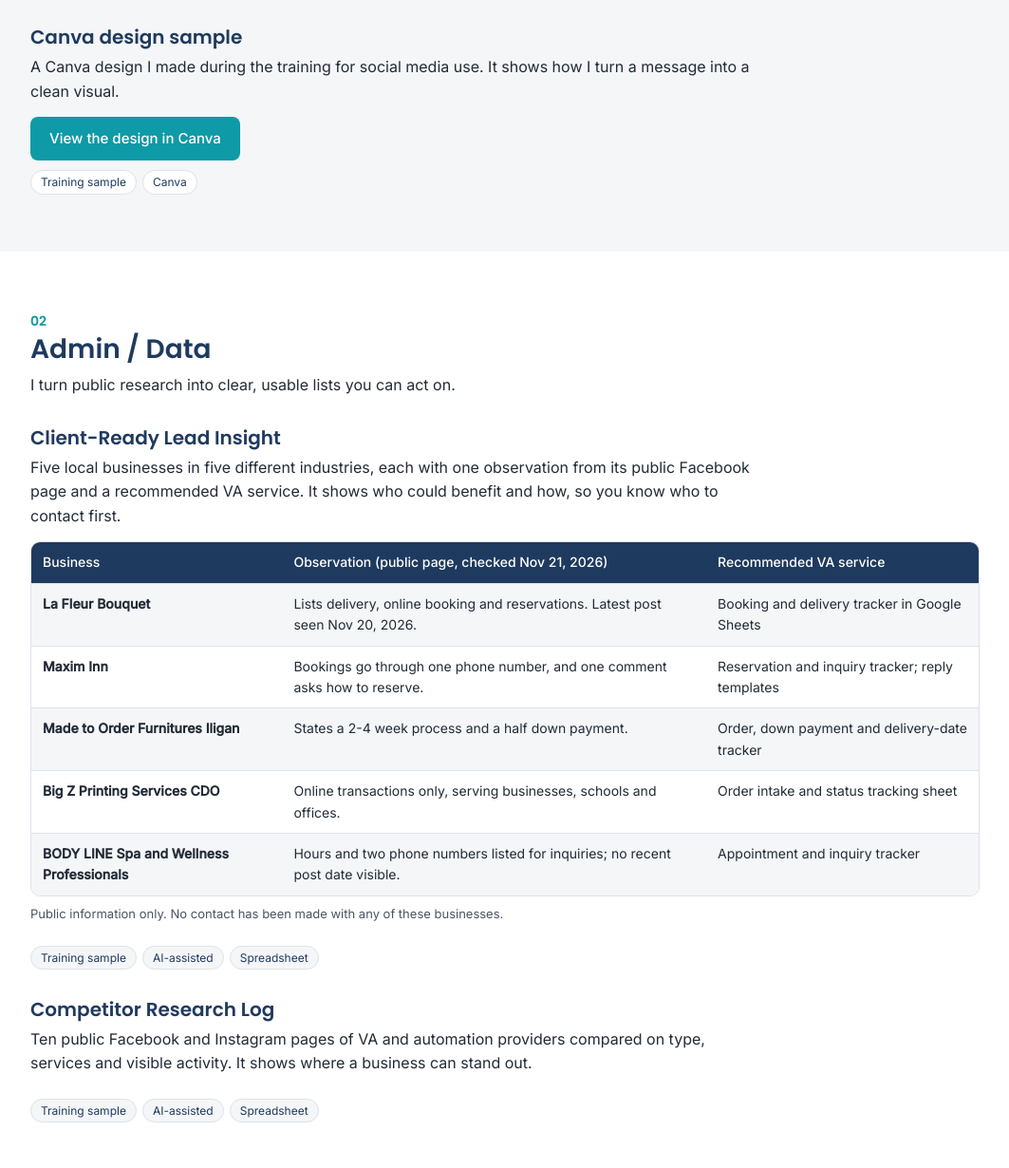
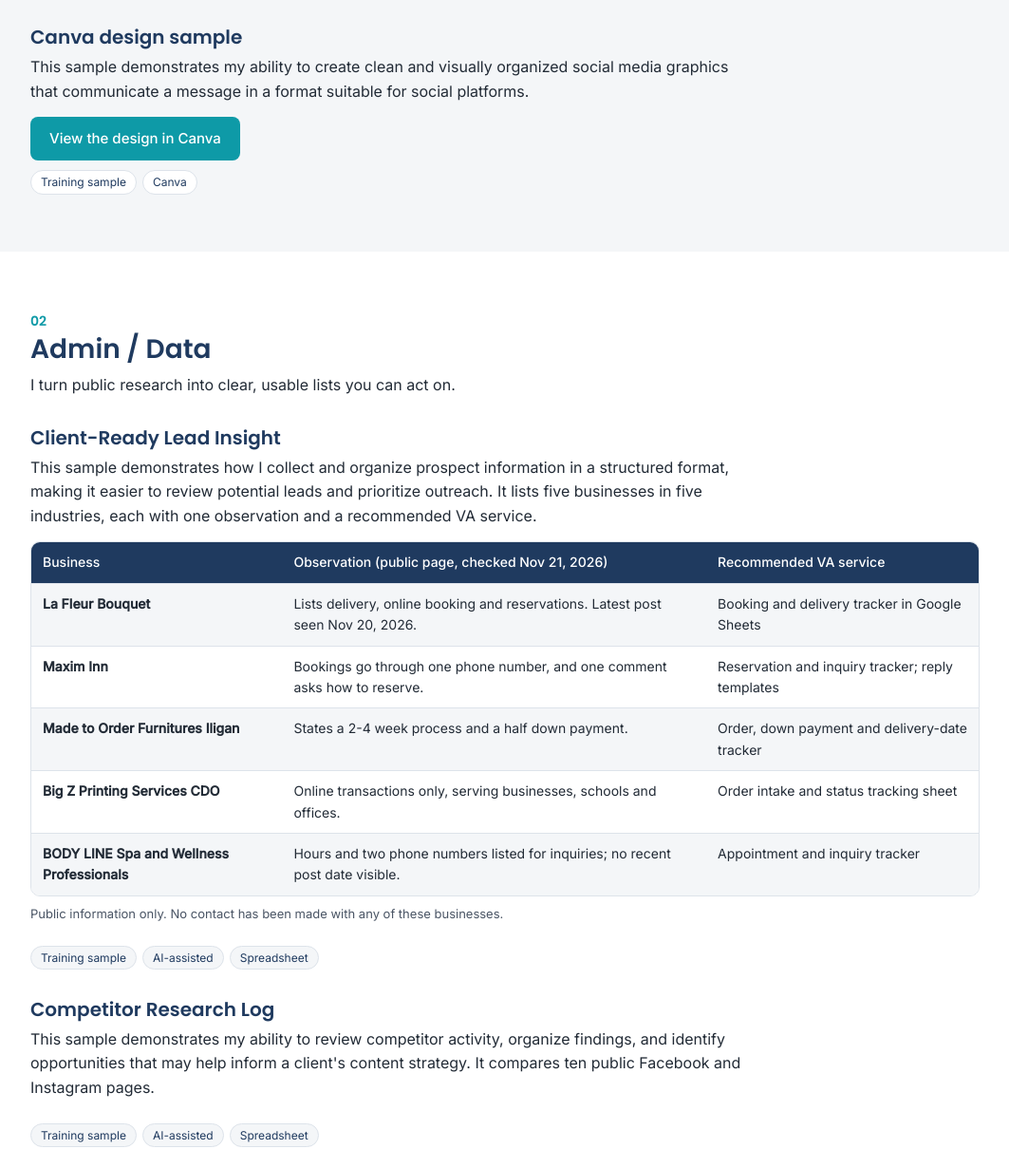
Before and after one commit to JosephGarganera/va-website, a plain HTML site: page index.html in a window 1280 px wide. Shown: the part 1830-3060 px from the top of the page at 95% size, without its empty margins (108-1171 px from the left). Drawn offline with Linux system fonts and the light colour scheme.

Commit message:
Add files via upload

```diff
--- a/index.html
+++ b/index.html
@@ -95,7 +95,7 @@ Jag<span>Flows</span></a>
 
 <div class="sample">
 <h3>20-Post Content Plan</h3>
-<p class="d">A 10-day plan with 20 Facebook posts, each with a topic, format and caption idea. It shows what is planned so nothing is posted in a rush.</p>
+<p class="d">This schedule shows what to post and when, so a client can plan for consistent posting. It covers 20 Facebook posts over 10 days, each with a topic, format and caption idea.</p>
 <div class="tw"><table>
 <tr><th>#</th><th>Day</th><th>Time (Manila)</th><th>Topic</th><th>Format</th><th>Status</th></tr>
 <tr><td>1</td><td>1</td><td>8:00 AM</td><td>Meet JagFlows</td><td>15-second intro video</td><td><span class="pill">Planned</span></td></tr>
@@ -117,7 +117,7 @@ Jag<span>Flows</span></a>
 
 <div class="sample">
 <h3>Canva design sample</h3>
-<p class="d">A Canva design I made during the training for social media use. It shows how I turn a message into a clean visual.</p>
+<p class="d">This sample demonstrates my ability to create clean and visually organized social media graphics that communicate a message in a format suitable for social platforms.</p>
 <a class="btn p" href="https://www.canva.com/d/bodobhdZSpgSlYq" target="_blank" rel="noopener">View the design in Canva</a><br>
 <span class="label">Training sample</span><span class="label">Canva</span>
 </div>
@@ -130,7 +130,7 @@ Jag<span>Flows</span></a>
 
 <div class="sample">
 <h3>Client-Ready Lead Insight</h3>
-<p class="d">Five local businesses in five different industries, each with one observation from its public Facebook page and a recommended VA service. It shows who could benefit and how, so you know who to contact first.</p>
+<p class="d">This sample demonstrates how I collect and organize prospect information in a structured format, making it easier to review potential leads and prioritize outreach. It lists five businesses in five industries, each with one observation and a recommended VA service.</p>
 <div class="tw"><table>
 <tr><th>Business</th><th>Observation (public page, checked Nov 21, 2026)</th><th>Recommended VA service</th></tr>
 <tr><td><strong>La Fleur Bouquet</strong></td><td>Lists delivery, online booking and reservations. Latest post seen Nov 20, 2026.</td><td>Booking and delivery tracker in Google Sheets</td></tr>
@@ -145,7 +145,7 @@ Jag<span>Flows</span></a>
 
 <div class="sample">
 <h3>Competitor Research Log</h3>
-<p class="d">Ten public Facebook and Instagram pages of VA and automation providers compared on type, services and visible activity. It shows where a business can stand out.</p>
+<p class="d">This sample demonstrates my ability to review competitor activity, organize findings, and identify opportunities that may help inform a client's content strategy. It compares ten public Facebook and Instagram pages.</p>
 <span class="label">Training sample</span><span class="label">AI-assisted</span><span class="label">Spreadsheet</span>
 </div>
 </div></section>
@@ -156,7 +156,7 @@ Jag<span>Flows</span></a>
 <p class="lead">A simple way to track leads so no one slips through.</p>
 <div class="sample">
 <h3>Simple Lead CRM (Google Sheets)</h3>
-<p class="d">A five-column tracker (Name, Business, Status, Last Action, Next Step) with a status dropdown. Every lead has a clear next step, so follow-ups are not forgotten.</p>
+<p class="d">This tracker demonstrates how I organize leads and monitor next steps to help prevent missed follow-ups. It has five columns (Name, Business, Status, Last Action, Next Step) and a status dropdown.</p>
 <div class="tw"><table>
 <tr><th>Name</th><th>Business</th><th>Status</th><th>Last Action</th><th>Next Step</th></tr>
 <tr><td><strong>La Fleur Bouquet</strong></td><td>Florist</td><td><span class="pill">New lead</span></td><td>Reviewed public page, Nov 21, 2026</td><td>Draft a short intro; send only after trainer approval</td></tr>
```
